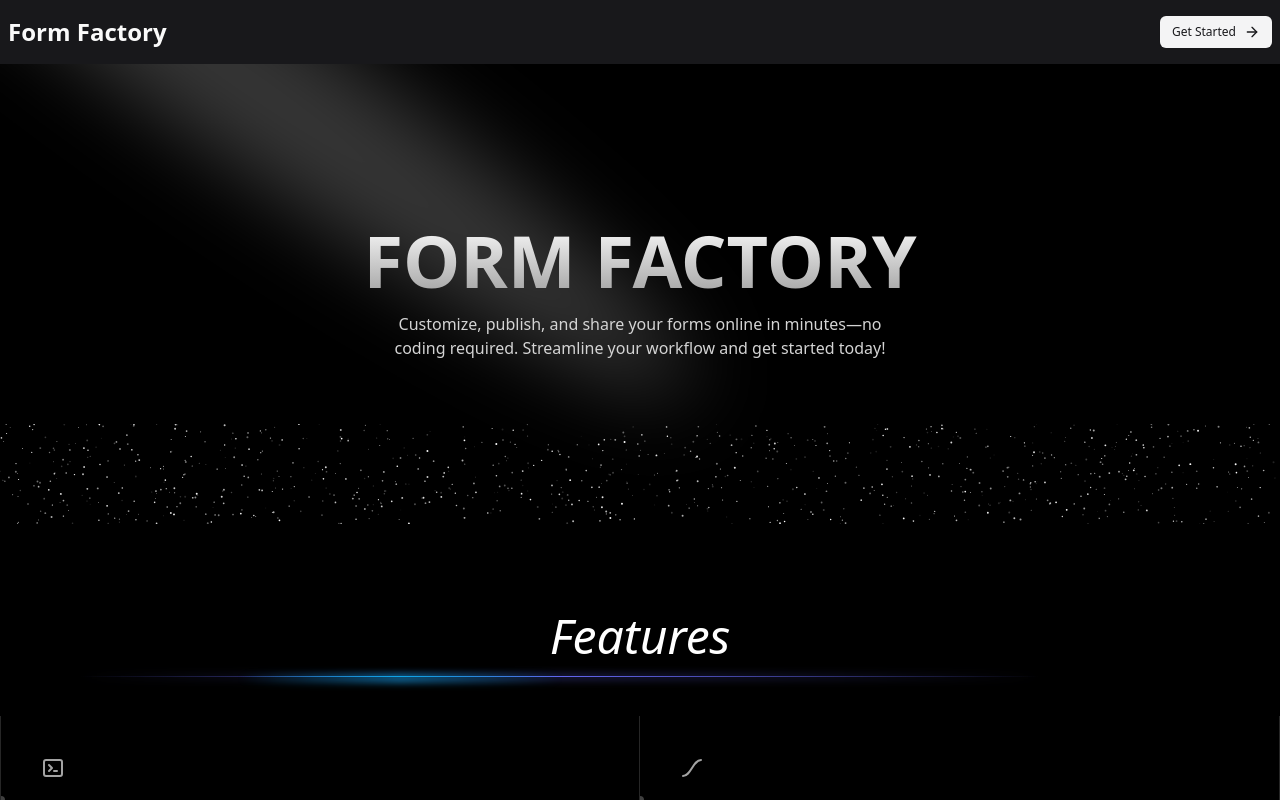
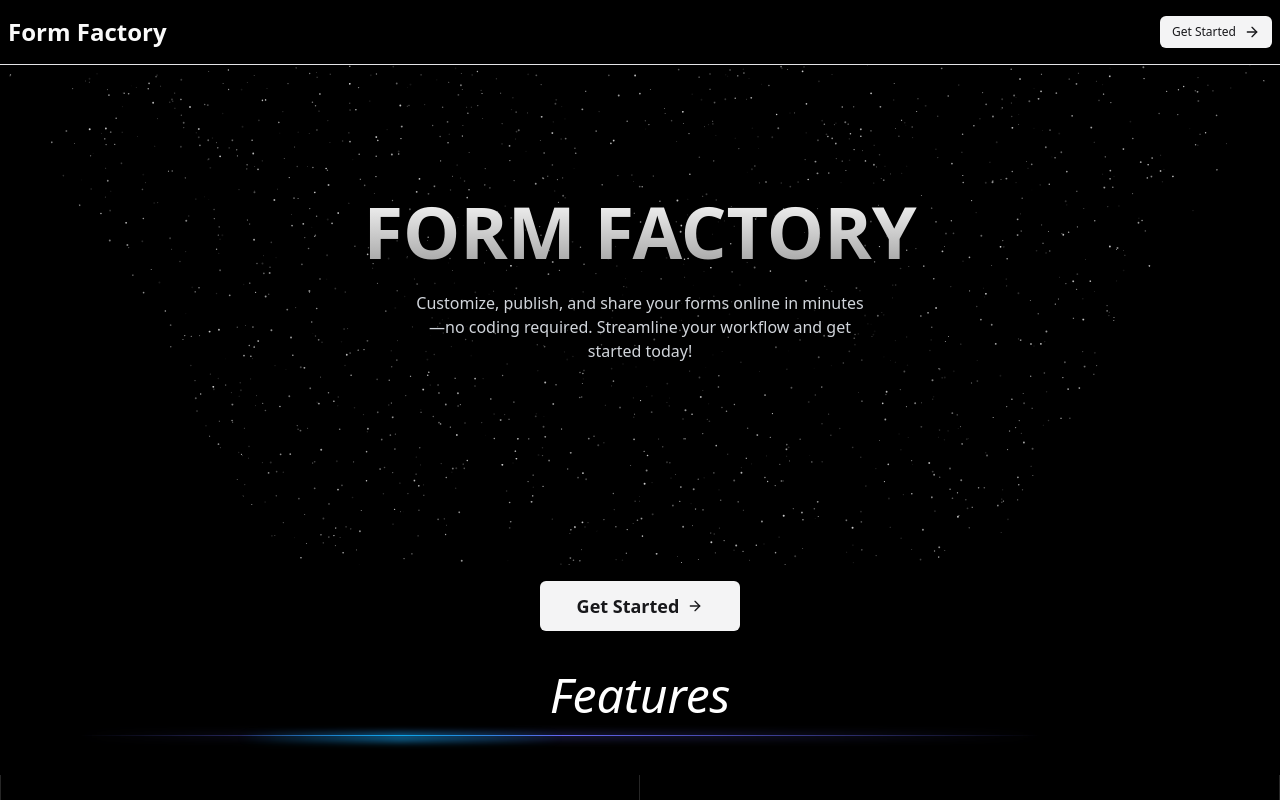
Before and after one commit to thetsajeet/form-factory, a Next.js app: page / in a window 1280 px wide. Shown: the top 800 px of the page. Built offline with nearby package versions, Linux system fonts and the light colour scheme.

Commit message:
ft: update hero section particles

```diff
--- a/next.config.ts
+++ b/next.config.ts
@@ -8,7 +8,7 @@ const nextConfig: NextConfig = {
   images: {
     remotePatterns: [
       {
-        hostname: "avatar.iran.liara.run",
+        hostname: "i.pravatar.cc",
       },
     ],
   },
--- a/src/app/(landing)/page.tsx
+++ b/src/app/(landing)/page.tsx
@@ -5,12 +5,26 @@ import HeroSection from "@/components/landing-page/HeroSection";
 import Navbar from "@/components/landing-page/Navbar";
 import Testimonials from "@/components/landing-page/Testimonials";
 import FeaturesSectionDemo from "@/components/landing-page/Features";
+import { Button } from "@/components/ui/button";
+import { ArrowRight } from "lucide-react";
+import Link from "next/link";
 
 export default function Home() {
   return (
     <div className="flex-1 flex flex-col bg-black text-white scroll-smooth">
       <Navbar />
       <HeroSection />
+      <div className="flex justify-center mb-10">
+        <Link href="/form-editor">
+          <Button
+            variant="secondary"
+            className="h-[50px] w-[200px] group text-lg font-semibold"
+          >
+            Get Started
+            <ArrowRight className="size-5 group-hover:translate-x-4 transition-all duration-300" />
+          </Button>
+        </Link>
+      </div>
       <div id="about" className="flex-1">
         <div className="mx-auto relative">
           <div className="text-5xl text-center mb-4 italic">Features</div>
--- a/src/components/landing-page/HeroSection.tsx
+++ b/src/components/landing-page/HeroSection.tsx
@@ -1,30 +1,30 @@
-import { Spotlight } from "@/components/ui/spotlight";
 import { SparklesCore } from "../ui/sparkles";
 
 export default function HeroSection() {
   return (
-    <div className="pt-40 pb-10 w-full flex flex-col md:items-center md:justify-center bg-black/[0.96] antialiased bg-grid-white/[0.02] relative overflow-hidden">
-      <Spotlight
-        className="-top-40 left-0 md:left-60 md:-top-20"
-        fill="white"
-      />
-      <div className=" p-4 max-w-7xl  mx-auto relative z-10  w-full pt-20 md:pt-0">
+    <div className="pt-12 pb-24 w-full flex flex-col md:items-center md:justify-center bg-black/[0.96] antialiased bg-grid-white/[0.02] relative overflow-hidden h-[400px] md:h-[500px] mb-4">
+      <div className=" p-4 max-w-7xl  mx-auto relative z-10 w-full pt-20 md:pt-0">
         <h1 className="text-4xl md:text-7xl font-bold text-center bg-clip-text text-transparent bg-gradient-to-b from-neutral-50 to-neutral-400 bg-opacity-50">
           FORM FACTORY
         </h1>
-        <p className="mt-4 font-normal text-base text-neutral-300 max-w-lg text-center mx-auto">
+        <p className="mt-4 font-normal text-base text-gray-300 max-w-lg text-center mx-auto bg-black/50 rounded-md px-5 py-2 text-pretty">
           Customize, publish, and share your forms online in minutes—no coding
           required. Streamline your workflow and get started today!
         </p>
       </div>
-      <div className="relative h-[200px] md:h-[100px] w-full mx-auto my-12">
+      <div
+        className="absolute h-full w-full top-0 mx-auto rotate-180"
+        style={{
+          clipPath: "polygon(23% 0, 78% 0, 100% 100%, 0% 100%)",
+        }}
+      >
         <SparklesCore
           background="transparent"
           minSize={0.4}
           maxSize={1}
-          particleDensity={1200}
+          particleDensity={500}
           className="w-full h-full"
-          particleColor="#FFFFFF"
+          particleColor="#ccc"
         />
       </div>
     </div>
--- a/src/components/landing-page/Navbar.tsx
+++ b/src/components/landing-page/Navbar.tsx
@@ -4,7 +4,7 @@ import Link from "next/link";
 
 export default function Navbar() {
   return (
-    <nav className="w-full py-4 bg-zinc-900 text-zinc-50 flex items-center">
+    <nav className="w-full py-4 bg-black/9 border-b text-zinc-50 flex items-center shadow-lg">
       <div className="container xl:max-w-screen-xl mx-auto flex-1 flex items-center">
         <div className="flex-1 flex justify-between gap-2 items-center">
           <div className="text-lg md:text-2xl font-semibold px-2">
--- a/src/components/ui/infinite-moving-cards.tsx
+++ b/src/components/ui/infinite-moving-cards.tsx
@@ -107,11 +107,12 @@ export const InfiniteMovingCards = ({
                       <Image
                         src={
                           item.avatarUrl ||
-                          `https://avatar.iran.liara.run/username?username=[${item.fullName}]`
+                          `https://i.pravatar.cc/24?u=[${item.fullName}]`
                         }
                         alt="avatar"
                         width={24}
                         height={24}
+                        className="rounded-full"
                       />
                     </span>
                     <span className="ml-2 text-md font-medium leading-[1.6] text-gray-400">
--- /dev/null
+++ b/src/components/ui/lamp.tsx
@@ -0,0 +1,104 @@
+"use client";
+import React from "react";
+import { motion } from "framer-motion";
+import { cn } from "@/lib/utils";
+
+export default function LampDemo() {
+  return (
+    <LampContainer>
+      <motion.h1
+        initial={{ opacity: 0.5, y: 100 }}
+        whileInView={{ opacity: 1, y: 0 }}
+        transition={{
+          delay: 0.3,
+          duration: 0.8,
+          ease: "easeInOut",
+        }}
+        className="mt-8 bg-gradient-to-br from-slate-300 to-slate-500 py-4 bg-clip-text text-center text-4xl font-medium tracking-tight text-transparent md:text-7xl"
+      >
+        Build lamps <br /> the right way
+      </motion.h1>
+    </LampContainer>
+  );
+}
+
+export const LampContainer = ({
+  children,
+  className,
+}: {
+  children: React.ReactNode;
+  className?: string;
+}) => {
+  return (
+    <div
+      className={cn(
+        "relative flex min-h-screen flex-col items-center justify-center overflow-hidden bg-slate-950 w-full rounded-md z-0",
+        className
+      )}
+    >
+      <div className="relative flex w-full flex-1 scale-y-125 items-center justify-center isolate z-0 ">
+        <motion.div
+          initial={{ opacity: 0.5, width: "15rem" }}
+          whileInView={{ opacity: 1, width: "30rem" }}
+          transition={{
+            delay: 0.3,
+            duration: 0.8,
+            ease: "easeInOut",
+          }}
+          style={{
+            backgroundImage: `conic-gradient(var(--conic-position), var(--tw-gradient-stops))`,
+          }}
+          className="absolute inset-auto right-1/2 h-56 overflow-visible w-[30rem] bg-gradient-conic from-cyan-500 via-transparent to-transparent text-white [--conic-position:from_70deg_at_center_top]"
+        >
+          <div className="absolute  w-[100%] left-0 bg-slate-950 h-40 bottom-0 z-20 [mask-image:linear-gradient(to_top,white,transparent)]" />
+          <div className="absolute  w-40 h-[100%] left-0 bg-slate-950  bottom-0 z-20 [mask-image:linear-gradient(to_right,white,transparent)]" />
+        </motion.div>
+        <motion.div
+          initial={{ opacity: 0.5, width: "15rem" }}
+          whileInView={{ opacity: 1, width: "30rem" }}
+          transition={{
+            delay: 0.3,
+            duration: 0.8,
+            ease: "easeInOut",
+          }}
+          style={{
+            backgroundImage: `conic-gradient(var(--conic-position), var(--tw-gradient-stops))`,
+          }}
+          className="absolute inset-auto left-1/2 h-56 w-[30rem] bg-gradient-conic from-transparent via-transparent to-cyan-500 text-white [--conic-position:from_290deg_at_center_top]"
+        >
+          <div className="absolute  w-40 h-[100%] right-0 bg-slate-950  bottom-0 z-20 [mask-image:linear-gradient(to_left,white,transparent)]" />
+          <div className="absolute  w-[100%] right-0 bg-slate-950 h-40 bottom-0 z-20 [mask-image:linear-gradient(to_top,white,transparent)]" />
+        </motion.div>
+        <div className="absolute top-1/2 h-48 w-full translate-y-12 scale-x-150 bg-slate-950 blur-2xl"></div>
+        <div className="absolute top-1/2 z-50 h-48 w-full bg-transparent opacity-10 backdrop-blur-md"></div>
+        <div className="absolute inset-auto z-50 h-36 w-[28rem] -translate-y-1/2 rounded-full bg-cyan-500 opacity-50 blur-3xl"></div>
+        <motion.div
+          initial={{ width: "8rem" }}
+          whileInView={{ width: "16rem" }}
+          transition={{
+            delay: 0.3,
+            duration: 0.8,
+            ease: "easeInOut",
+          }}
+          className="absolute inset-auto z-30 h-36 w-64 -translate-y-[6rem] rounded-full bg-cyan-400 blur-2xl"
+        ></motion.div>
+        <motion.div
+          initial={{ width: "15rem" }}
+          whileInView={{ width: "30rem" }}
+          transition={{
+            delay: 0.3,
+            duration: 0.8,
+            ease: "easeInOut",
+          }}
+          className="absolute inset-auto z-50 h-0.5 w-[30rem] -translate-y-[7rem] bg-cyan-400 "
+        ></motion.div>
+
+        <div className="absolute inset-auto z-40 h-44 w-full -translate-y-[12.5rem] bg-slate-950 "></div>
+      </div>
+
+      <div className="relative z-50 flex -translate-y-80 flex-col items-center px-5">
+        {children}
+      </div>
+    </div>
+  );
+};
```
